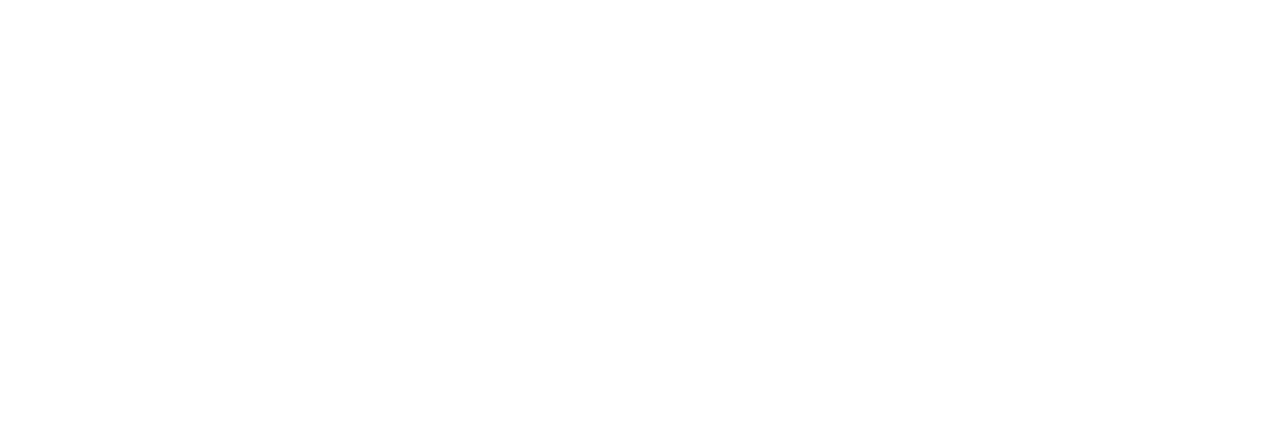
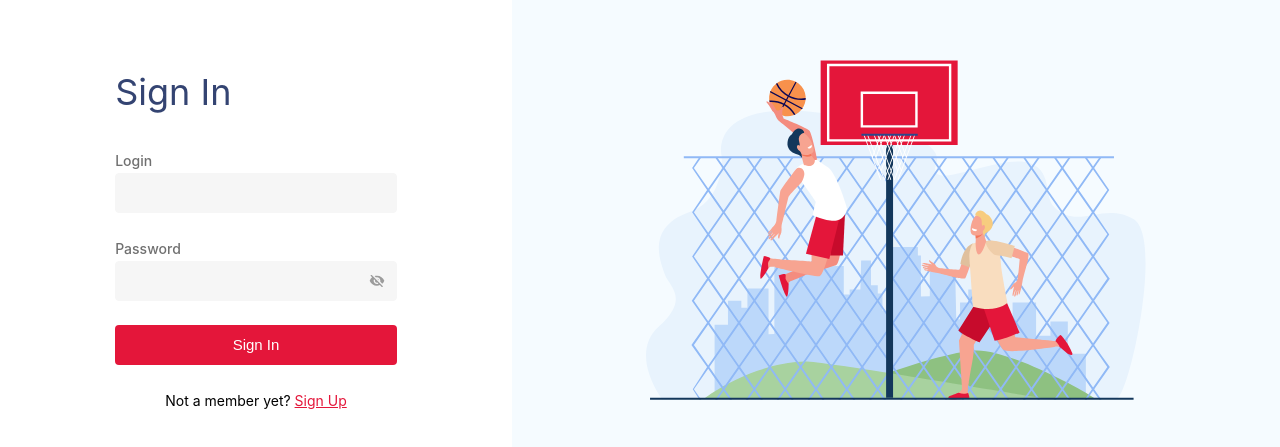
Before and after one commit to valeriagodfrey/dex-test-basketball, a React (Create React App) app: page /authorization in a window 1280 px wide. Before the commit this address had no page. Shown: the part 323-770 px from the top of the page. Built offline with nearby package versions, Linux system fonts and the light colour scheme.

Commit message:
add auth page

```diff
--- a/package.json
+++ b/package.json
@@ -13,13 +13,16 @@
     "@types/react-paginate": "^7.1.1",
     "@types/react-router-dom": "^5.3.2",
     "@types/react-select": "^5.0.1",
+    "@types/react-toastify": "^4.1.0",
     "@types/styled-components": "^5.1.15",
     "react": "^17.0.2",
     "react-dom": "^17.0.2",
+    "react-hook-form": "^7.21.0",
     "react-paginate": "^8.0.1",
     "react-router-dom": "^6.0.2",
     "react-scripts": "4.0.3",
     "react-select": "^5.2.1",
+    "react-toastify": "^8.1.0",
     "styled-components": "^5.3.3",
     "typescript": "^4.1.2",
     "typescript-styled-plugin": "^0.18.1",
--- a/src/App.tsx
+++ b/src/App.tsx
@@ -1,24 +1,50 @@
 import "./App.css";
+import "react-toastify/dist/ReactToastify.minimal.css";
 
 import React from "react";
 import { Routes } from "react-router";
 import { BrowserRouter, Route } from "react-router-dom";
+// import { ToastContainer } from "react-toastify";
 import { ThemeProvider } from "styled-components";
 
 import { theme } from "./core/theme/theme";
+import Auth from "./pages/authorization";
+import Registration from "./pages/registration";
 import { UIElements } from "./pages/UIElements";
 
 function App() {
   return (
     <ThemeProvider theme={theme}>
+      {/* <StyledContainer
+        position="top-right"
+        autoClose={5000}
+        hideProgressBar={false}
+        newestOnTop={false}
+        closeOnClick
+        rtl={false}
+        pauseOnFocusLoss={true}
+        draggable
+        pauseOnHover
+      /> */}
       <BrowserRouter>
         <Routes>
           <Route path="/" element={<UIElements />}></Route>
-          <Route path="/players" element={<div>Hello</div>}></Route>
+          <Route path="/authorization" element={<Auth />}></Route>
+          <Route path="/registration" element={<Registration />}></Route>
         </Routes>
       </BrowserRouter>
     </ThemeProvider>
   );
 }
-
+// const StyledContainer = styled(ToastContainer)`
+//   .Toastify__toast-container {
+//   }
+//   .Toastify__toast--success {
+//     background-color: ${({ theme }) => theme.colors.red};
+//   }
+//   .Toastify__toast-body {
+//   }
+//   .Toastify__progress-bar {
+//   }
+// `;
 export default App;
--- a/src/core/theme/theme.ts
+++ b/src/core/theme/theme.ts
@@ -12,5 +12,6 @@
     lightestGrey1: "#F6F6F6",
     lightestGrey2: "#d9d9d9",
     blue: "#344472",
+    lightBlue: "#F5FBFF",
   },
 };
--- a/src/pages/UIElements.tsx
+++ b/src/pages/UIElements.tsx
@@ -1,4 +1,5 @@
 import React, { useState } from "react";
+import { toast } from "react-toastify";
 import styled from "styled-components";
 
 import { Button } from "../ui/buttons/Button";
@@ -7,20 +8,20 @@
 import { SearchInput } from "../ui/input/SearchInput";
 import { CustomLink } from "../ui/link/CustomLink";
 import { Pagination } from "../ui/pagination/Pagination";
-import { CustomSelect } from "../ui/select/CustomSelect";
 import { IOptions } from "../ui/select/data";
 import { Multiselect } from "../ui/select/Multiselect";
-
+export const notify = () => toast.success("Hello");
 export const UIElements = () => {
   const [check, setCheck] = useState(false);
 
   return (
     <Container>
+      <div onClick={notify}>Hello</div>
       <b>Демонстрация UI-elements</b>
       <Links>
         <b>Link</b>
-        <CustomLink to={"/players"}>Click here</CustomLink>
-        <CustomLink disabled to={"/players"}>
+        <CustomLink to={"/authorization"}>Click here</CustomLink>
+        <CustomLink disabled to={"/authorization"}>
           You can't click here
         </CustomLink>
       </Links>
--- /dev/null
+++ b/src/pages/authorization.tsx
@@ -0,0 +1,102 @@
+import React from "react";
+import { SubmitHandler, useForm } from "react-hook-form";
+import styled from "styled-components";
+
+import authImg from "../assets/icons/auth_img.svg";
+import { Button } from "../ui/buttons/Button";
+import { Input } from "../ui/input/Input";
+import { CustomLink } from "../ui/link/CustomLink";
+interface AuthProps {
+  login: string;
+  password: string;
+}
+
+export default function Auth() {
+  const {
+    register,
+    formState: { errors },
+    handleSubmit,
+  } = useForm<AuthProps>();
+  // eslint-disable-next-line no-console
+  const onSubmit: SubmitHandler<AuthProps> = (data: AuthProps) => console.log(data);
+
+  return (
+    <WrapperContainer>
+      <FormContainer>
+        <Form onSubmit={handleSubmit(onSubmit)}>
+          <Label>Sign In</Label>
+          <InputContainer>
+            <Input
+              label="Login"
+              {...register("login", { required: true })}
+              error={errors.login?.type === "required" ? "Please, enter your login." : ""}
+            ></Input>
+          </InputContainer>
+          <InputContainer>
+            <Input
+              label="Password"
+              type="password"
+              {...register("password", { required: true })}
+              error={errors.password?.type === "required" ? "Please, enter your password." : ""}
+            ></Input>
+          </InputContainer>
+
+          <Button buttonType="primary">Sign In</Button>
+
+          <Caption>
+            Not a member yet? <CustomLink to={"/registration"}>Sign Up</CustomLink>
+          </Caption>
+        </Form>
+      </FormContainer>
+      <ImageContainer>
+        <Img src={authImg} alt="basketball" />
+      </ImageContainer>
+    </WrapperContainer>
+  );
+}
+const WrapperContainer = styled.div`
+  display: flex;
+  min-height: 100vh;
+`;
+const Form = styled.form`
+  background-color: ${({ theme }) => theme.colors.white};
+  display: flex;
+  flex-direction: column;
+
+  margin-left: auto;
+  margin-right: auto;
+  margin-top: 327px;
+  width: 55%;
+`;
+const FormContainer = styled.div`
+  display: flex;
+  width: 40%;
+  align-items: center;
+`;
+const ImageContainer = styled.div`
+  display: flex;
+  width: 60%;
+  background-color: ${({ theme }) => theme.colors.lightBlue};
+`;
+const Img = styled.img`
+  width: 65%;
+  margin-left: auto;
+  margin-right: auto;
+  margin-top: 307px;
+`;
+const Label = styled.div`
+  margin-bottom: 32px;
+  font-size: 36px;
+  line-height: 49px;
+  color: ${({ theme }) => theme.colors.blue};
+  margin-right: auto;
+`;
+const InputContainer = styled.div`
+  margin-bottom: 24px;
+`;
+const Caption = styled.div`
+  font-size: 14px;
+  line-height: 24px;
+  margin-top: 24px;
+  text-align: center;
+`;
--- a/src/ui/buttons/Button.tsx
+++ b/src/ui/buttons/Button.tsx
@@ -22,18 +22,20 @@
     setClick(!click);
   };
   return (
+    <>
       <CustomButton buttonType={buttonType} onClick={buttonClick} disabled={disabled}>
         {svg === "add" ? (
           <div style={{ display: "flex", alignItems: "center" }}>
             {children}
             <IconContainer>
-            <Icon src={addIcon} alt="closed_eye" onClick={onClick} />
+              <Icon src={addIcon} alt="add" onClick={onClick} />
             </IconContainer>
           </div>
         ) : (
           <div>{children}</div>
         )}
       </CustomButton>
+    </>
   );
 };
 const CustomButton = styled.button<{ buttonType?: "primary" | "secondary"; disabled?: boolean }>`
```
Also changed, not shown: src/assets/icons/auth_img.svg (added), 1 other file (tests, documents, lock files or other folders). Lines whose indentation alone changed are shown as unchanged.
